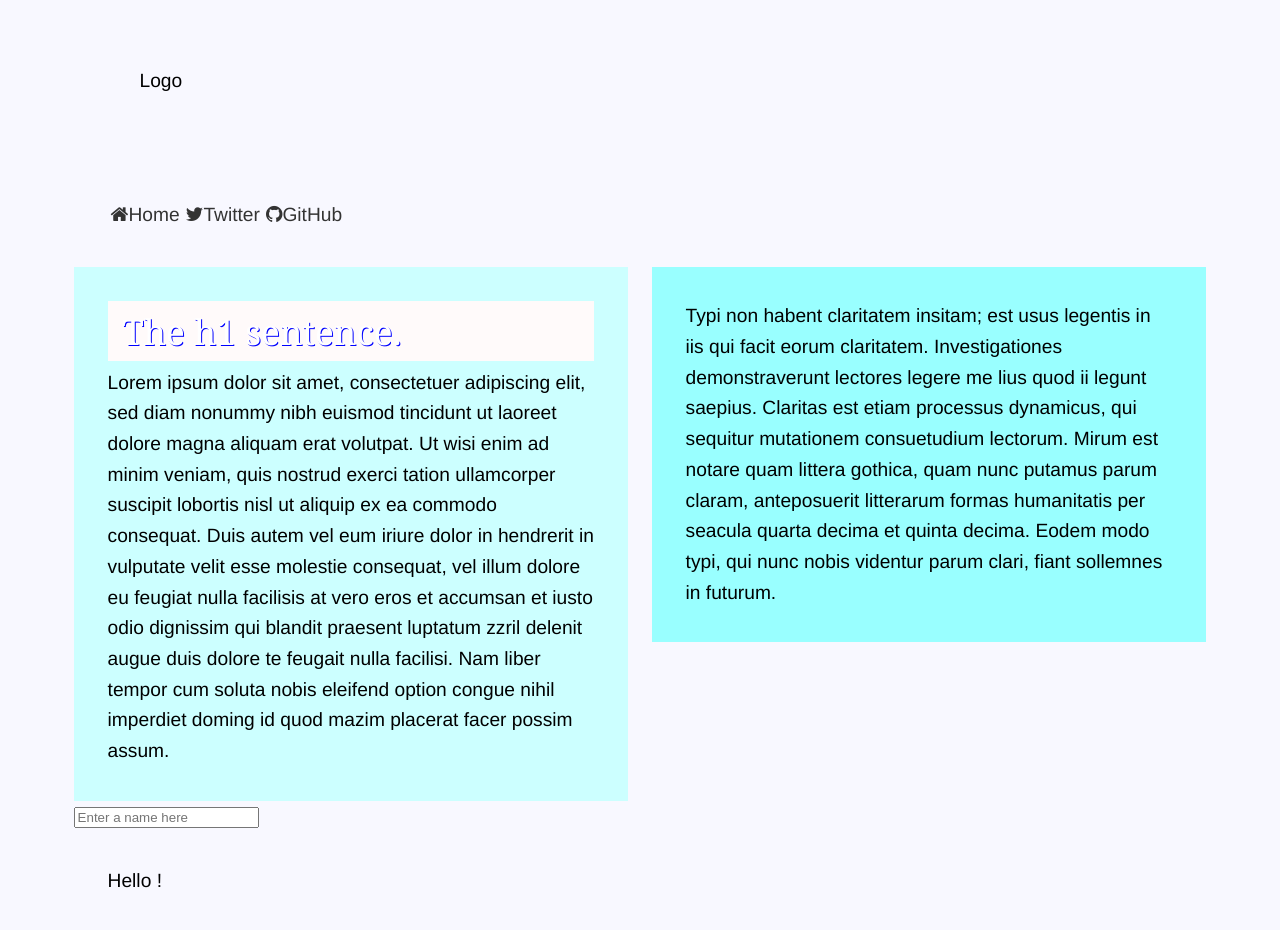
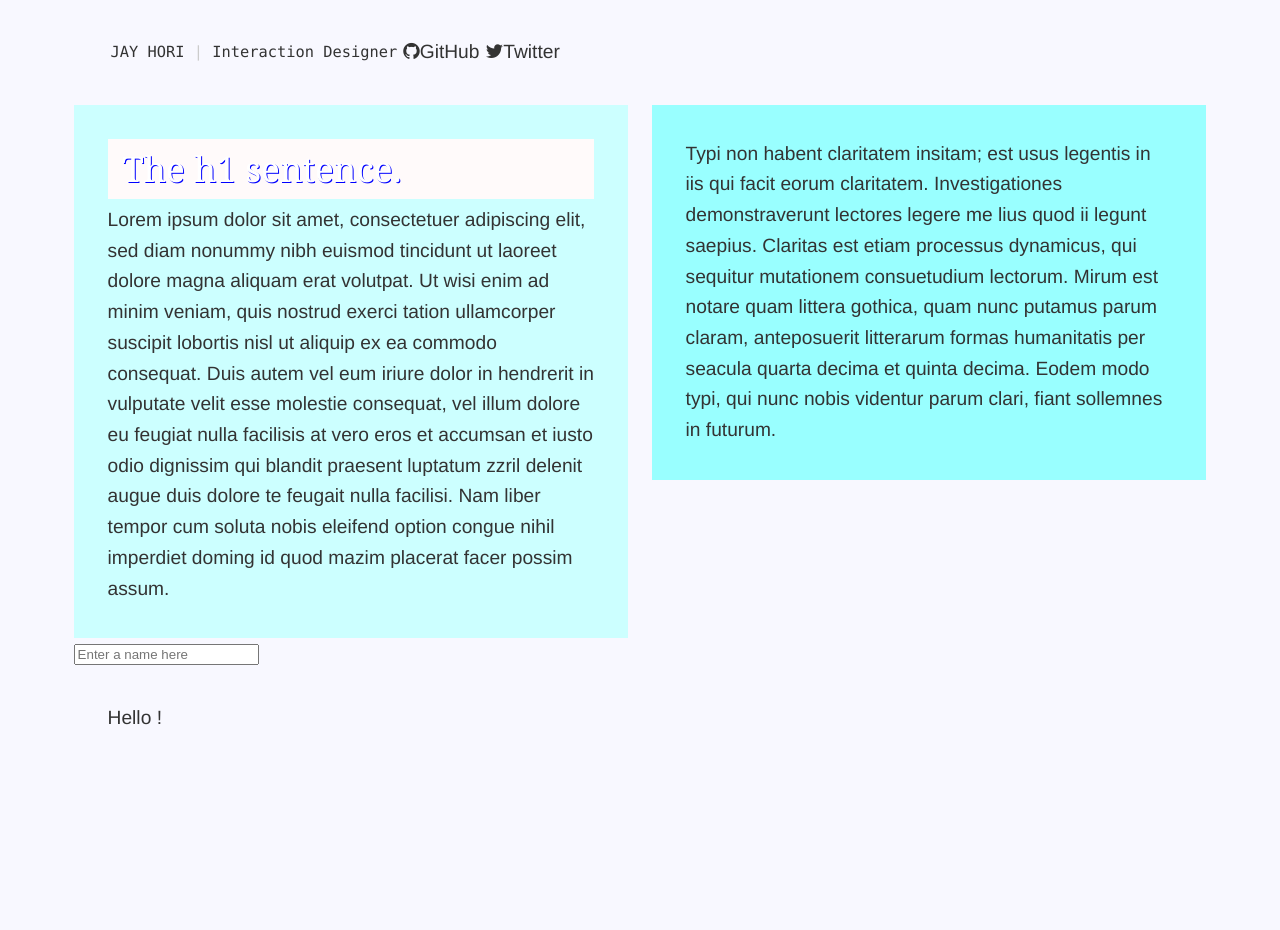
Before and after one commit to chibicode/jayhori.github.io, a website: page index.html in a window 1280 px wide. After the commit the page ends 800 px from the top, so only its background shows below. Drawn offline with nearby package versions, Linux system fonts and the light colour scheme; files that its build step writes are made by us from their sources.

Commit message:
started touching top layout

```diff
--- a/components/sass/_base.scss
+++ b/components/sass/_base.scss
@@ -2,8 +2,24 @@ body {
   font-size: $font-size-regular;
   font-weight: $font-weight-regular;
   font-family: $font-family-text;
+    .top {
+      float:left;
+      padding: 3px;
+      font-family: $font-family-code;
+      font-size: $font-size-small;
+    }
+    .role {
+      display: none;
+    }
+    .lightened {
+          color: lighten(black, 80%);
+          font-weight: $font-weight-light;
+        }
     .name {
     display: none;
+  }
+  p {
+    color: $base-font-color;
   }
 
   background-color: $ghostwhite;
@@ -21,6 +37,10 @@ body {
 @include at-breakpoint($tablet){
   body {
     .name { display: inline};
+    .role { display: inline};
+    .icon {
+      float:left;
+    }
     .lorem {
       @include span-columns(4,8);
     }
@@ -33,6 +53,7 @@ body {
 @include at-breakpoint($computer){
   body {
     .name { display: inline};
+    .role { display: inline};
     .lorem {
       @include span-columns(5,10);
     }
--- a/components/sass/_layout.scss
+++ b/components/sass/_layout.scss
@@ -24,6 +24,6 @@
 // Icons ------------------------------------------
 
 .icon {
-	float: left;
+	float: right;
 	padding: 3px;
 }
--- a/components/sass/_variables.scss
+++ b/components/sass/_variables.scss
@@ -8,6 +8,7 @@ $font-secondary: Baskerville, serif;
 
 $base-font-color: lighten(black, 20%);
 
+$font-size-small: .8em;
 $font-size-regular: 1em;
 
 $font-weight-light:	200;
--- a/index.html
+++ b/index.html
@@ -9,26 +9,21 @@
 </head>
 <body class="page">
 	<header>
-			<section class="layout">
-				<div class="layout" ><p>Logo</p>
-				</div> <!-- branding -->
-			</section> <!-- layout -->
 		<div class="navigation">
 			<section class="layout">
 				<ul class="nav">
+					<li class="top">
+						<p>JAY HORI<span class="role"><span class="lightened"> | </span>Interaction Designer</span>
+						</p>
+					</li>
 					<li class="icon">
-						<a href="index.html">
-							<i class="fa fa-home"></i><p class="name">Home</p>
+						<a href="http://github.com/jayhori">
+							<i class="fa fa-github"></i><p class="name">GitHub</p>
 						</a>
 					</li>
 					<li class="icon">
 						<a href="https://twitter.com/jayhori">
 							<i class="fa fa-twitter"></i><p class="name">Twitter</p>
-						</a>
-					</li>
-					<li class="icon">
-						<a href="http://github.com/jayhori">
-							<i class="fa fa-github"></i><p class="name">GitHub</p>
 						</a>
 					</li>
 				</ul>
```
Also changed, not shown: css/styles.css.
